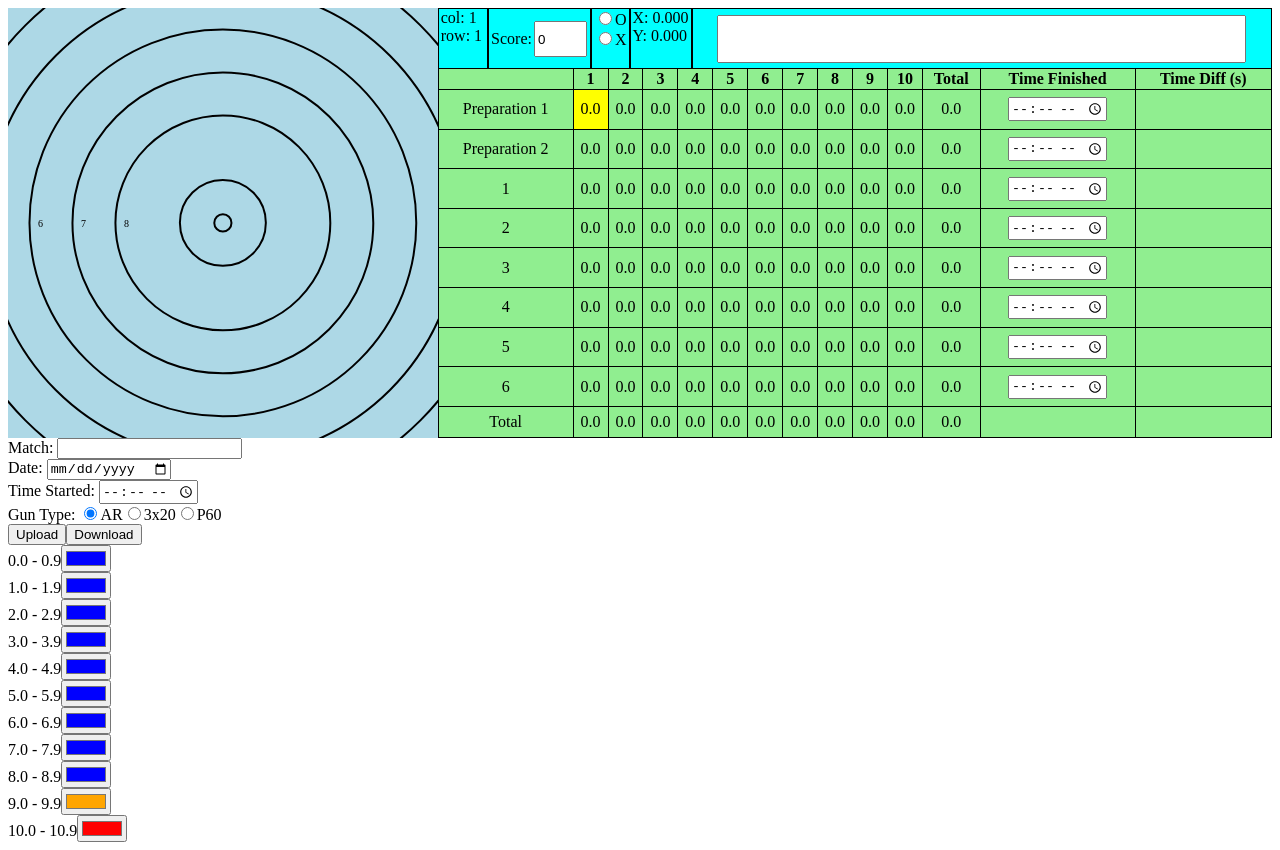
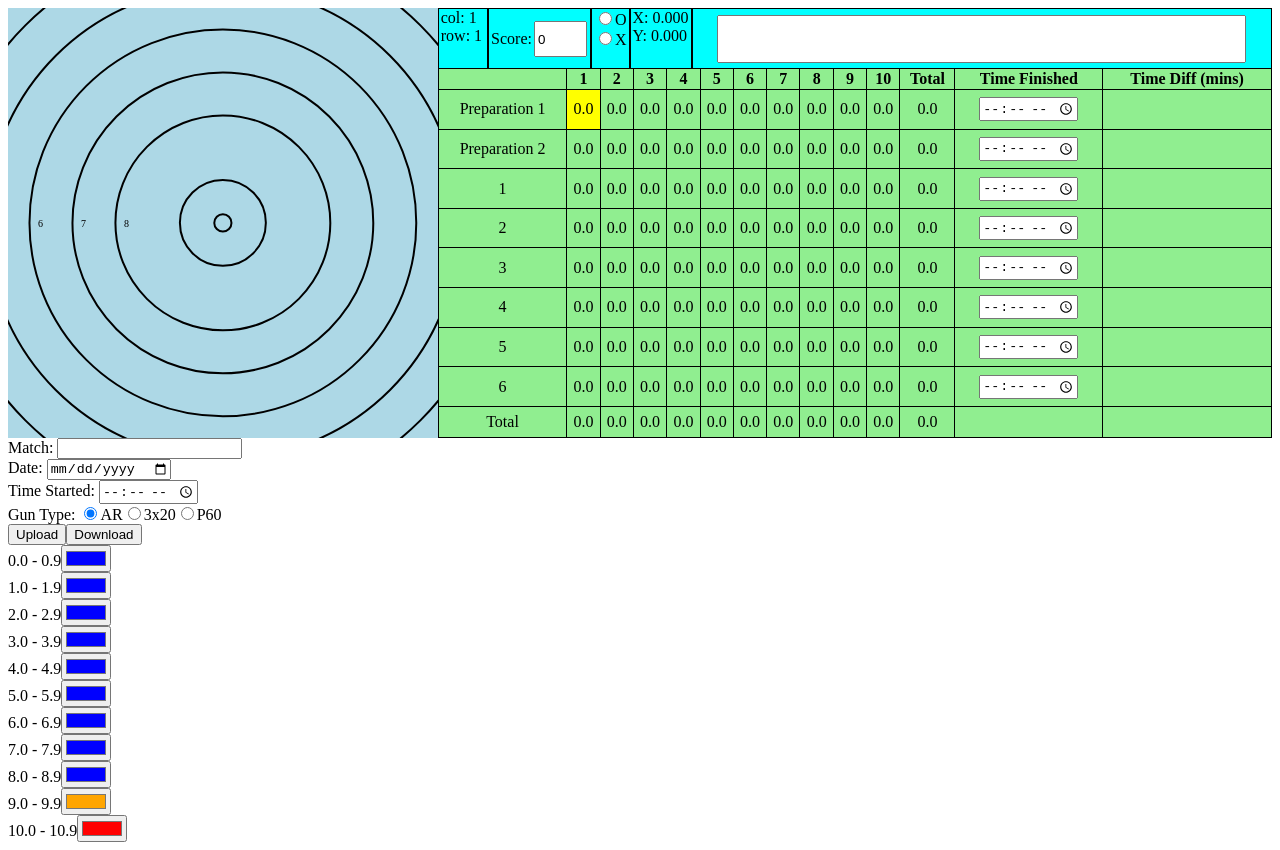
Before and after one commit to konbraphat51/Marksman, a Vue app: page / in a window 1280 px wide. Built offline with nearby package versions, Linux system fonts and the light colour scheme.

Commit message:
show mins

```diff
--- a/src/components/ScoreTable.vue
+++ b/src/components/ScoreTable.vue
@@ -7,7 +7,7 @@
 					<th v-for="(col, index) in cols" :key="index">{{ index + 1 }}</th>
 					<th>Total</th>
 					<th>Time Finished</th>
-					<th>Time Diff (s)</th>
+					<th>Time Diff (mins)</th>
 				</tr>
 			</thead>
 			<tbody>
@@ -173,7 +173,7 @@ export default {
 		},
 		_ToggleHighlight(row, col) {
 			const index = this.highlight.findIndex(
-				(item) => item[0] === row && item[1] === col
+				(item) => item[0] === row && item[1] === col,
 			)
 			if (index !== -1) {
 				this.highlight.splice(index, 1)
@@ -268,7 +268,11 @@ export default {
 			const prevSec = parse(prev)
 			const currSec = parse(curr)
 			if (prevSec == null || currSec == null) return ""
-			return currSec - prevSec
+			const diff = currSec - prevSec
+			if (diff < 0) return ""
+			const mm = Math.floor(diff / 60)
+			const ss = diff % 60
+			return `${mm.toString()}`
 		},
 	},
 	watch: {
```
